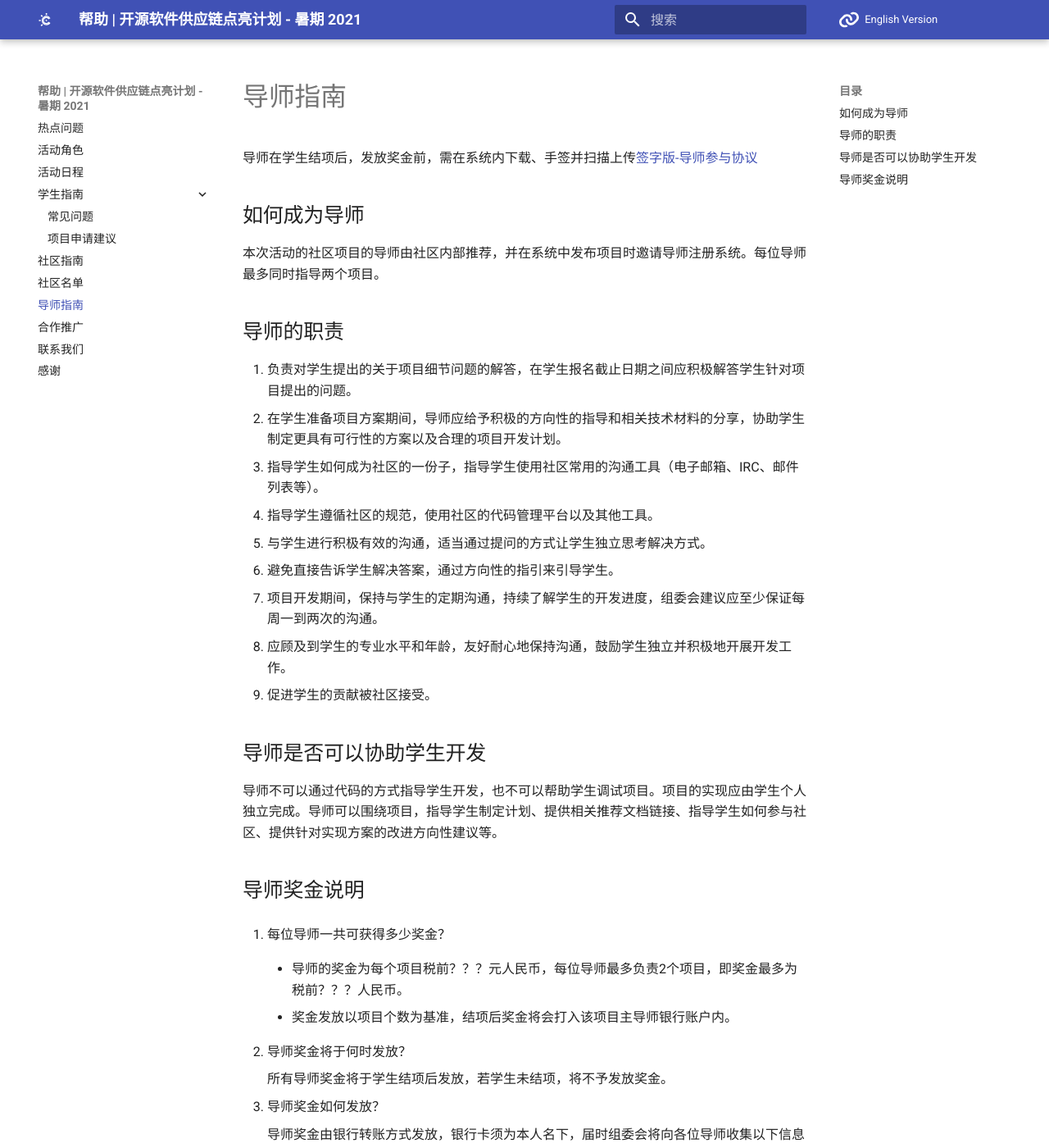
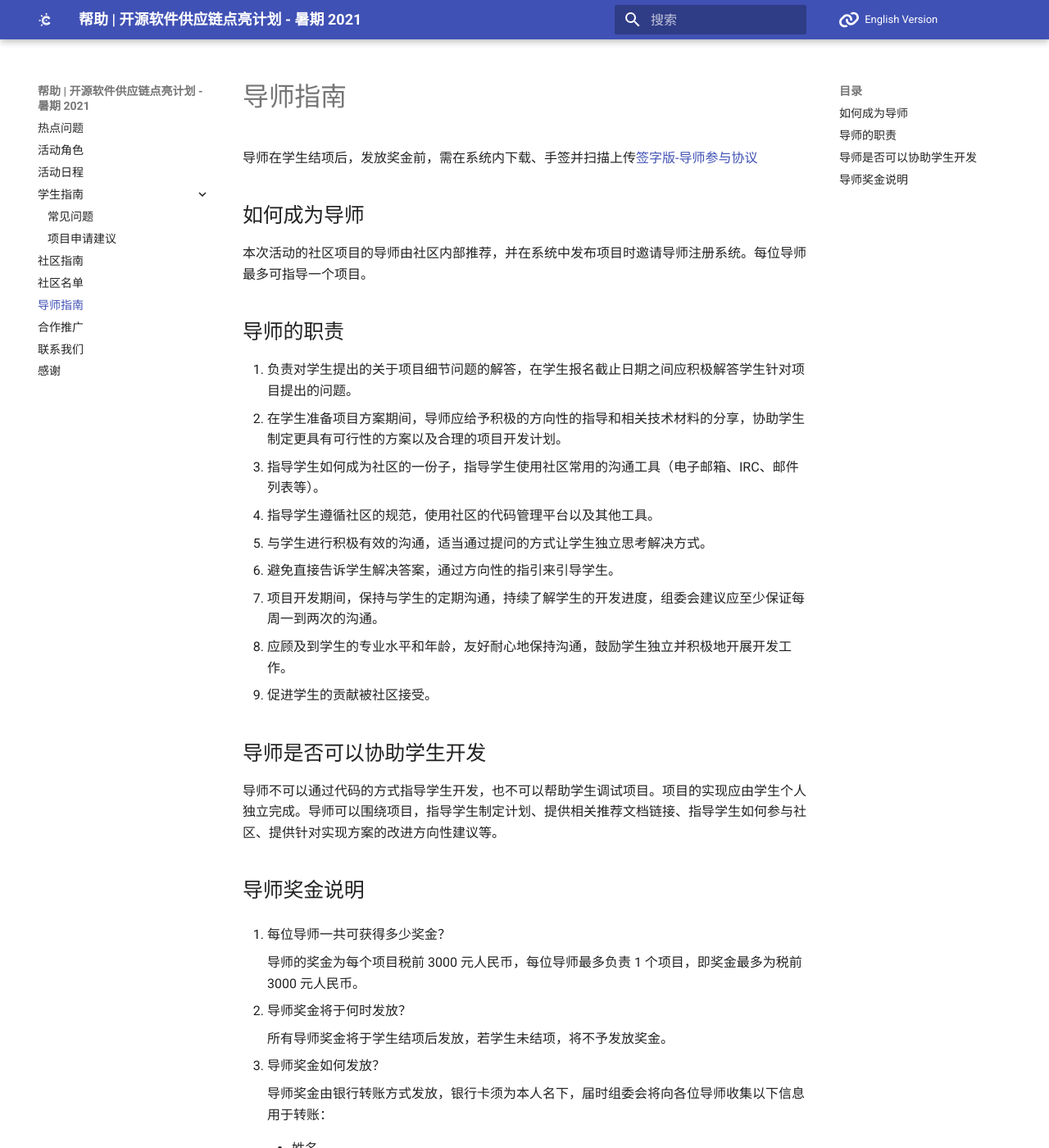
Before and after one commit to summer-ospp/help, an MkDocs documentation site: the page built from docs/mentor.md, in a window 1280 px wide and 1400 px high. Shown: the whole window at 82% size. Built offline with MkDocs 1.6.1 and Material for MkDocs 9.7.7, drawn with Linux system fonts in a browser that asks for light colours; comment, search, counter and statistics services are not loaded.

Commit message:
Update mentor.md

```diff
--- a/docs/mentor.md
+++ b/docs/mentor.md
@@ -4,7 +4,7 @@
 
 ## 如何成为导师
 
-本次活动的社区项目的导师由社区内部推荐，并在系统中发布项目时邀请导师注册系统。每位导师最多同时指导两个项目。
+本次活动的社区项目的导师由社区内部推荐，并在系统中发布项目时邀请导师注册系统。每位导师最多可指导一个项目。
 
 ## 导师的职责
 
@@ -26,9 +26,7 @@
 
 1. 每位导师一共可获得多少奖金？
 
-    - 导师的奖金为每个项目税前？？？元人民币，每位导师最多负责2个项目，即奖金最多为税前？？？人民币。
-
-    - 奖金发放以项目个数为基准，结项后奖金将会打入该项目主导师银行账户内。
+    导师的奖金为每个项目税前 3000 元人民币，每位导师最多负责 1 个项目，即奖金最多为税前 3000 元人民币。
 
 2. 导师奖金将于何时发放？
 
```
